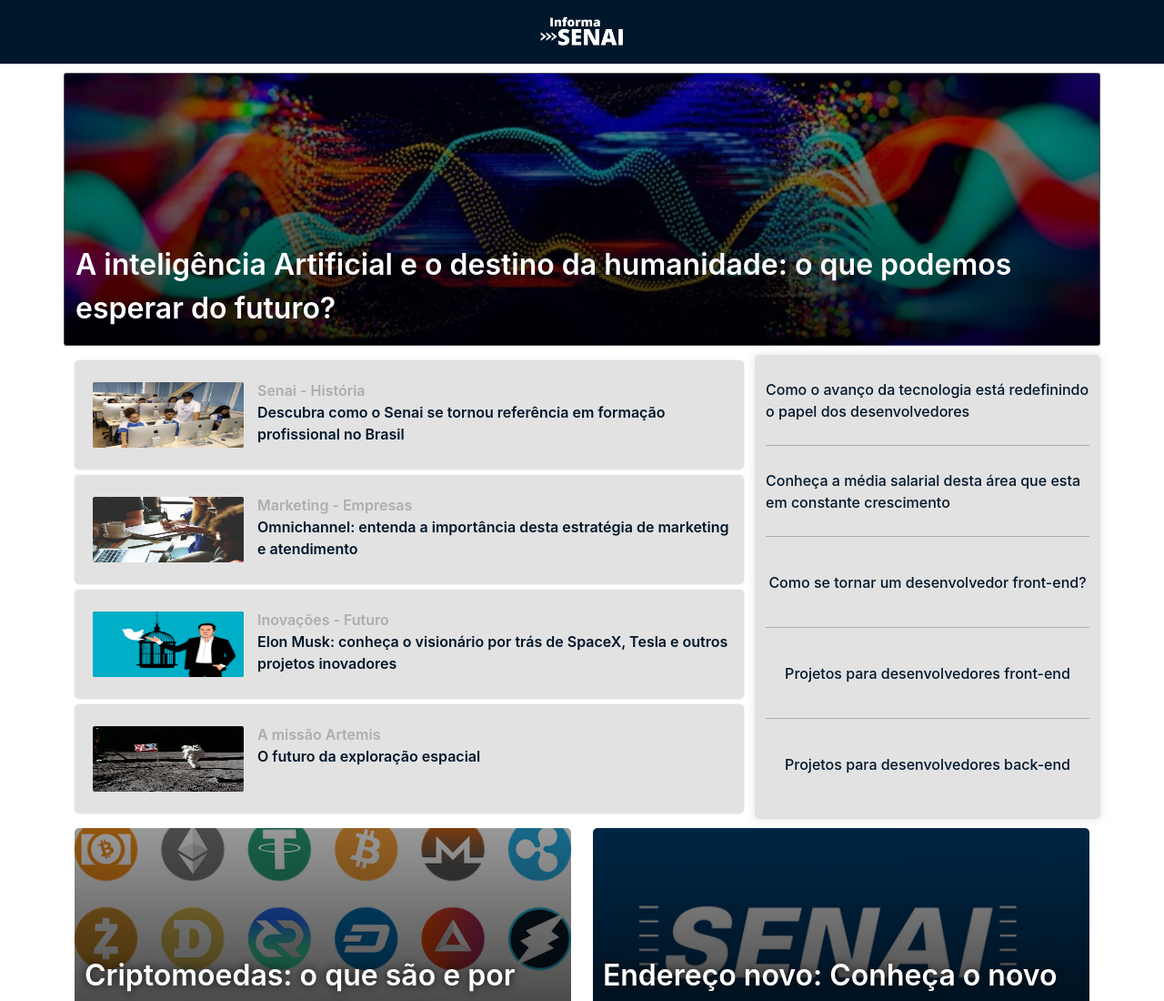
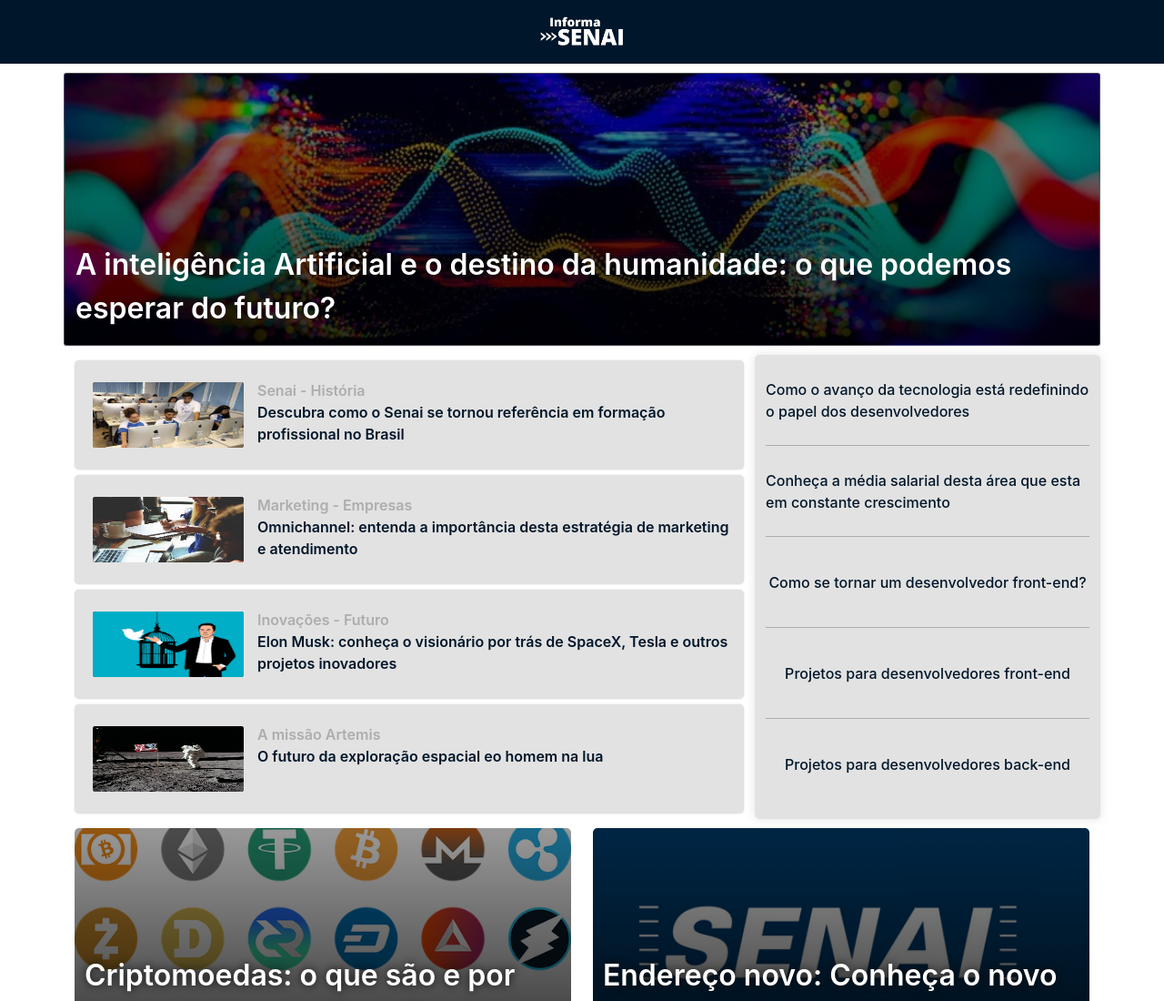
Before and after one commit to lucasfernandesdeveloper/Informa-Senai, a plain HTML site: page index.html in a window 1280 px wide. Shown: the top 1100 px of the page at 91% size. Drawn offline with Linux system fonts and the light colour scheme.

Commit message:
Só uma coisinha que eu havia me esquecido.

```diff
--- a/index.html
+++ b/index.html
@@ -59,7 +59,7 @@
       <a href="informa-site/artigos/homens-nalua/index.html">
         <div class="article"><img class="img img-materia" src="/informa-site/imagens/moon-landing-g98dce3bff_640.jpg"
             alt="Imagem Senai">
-            <p><span>A missão Artemis</span>O futuro da exploração espacial</p>
+            <p><span>A missão Artemis</span>O futuro da exploração espacial eo homem na lua</p>
         </div>
       </a>
     </div><!--articles-->
```
